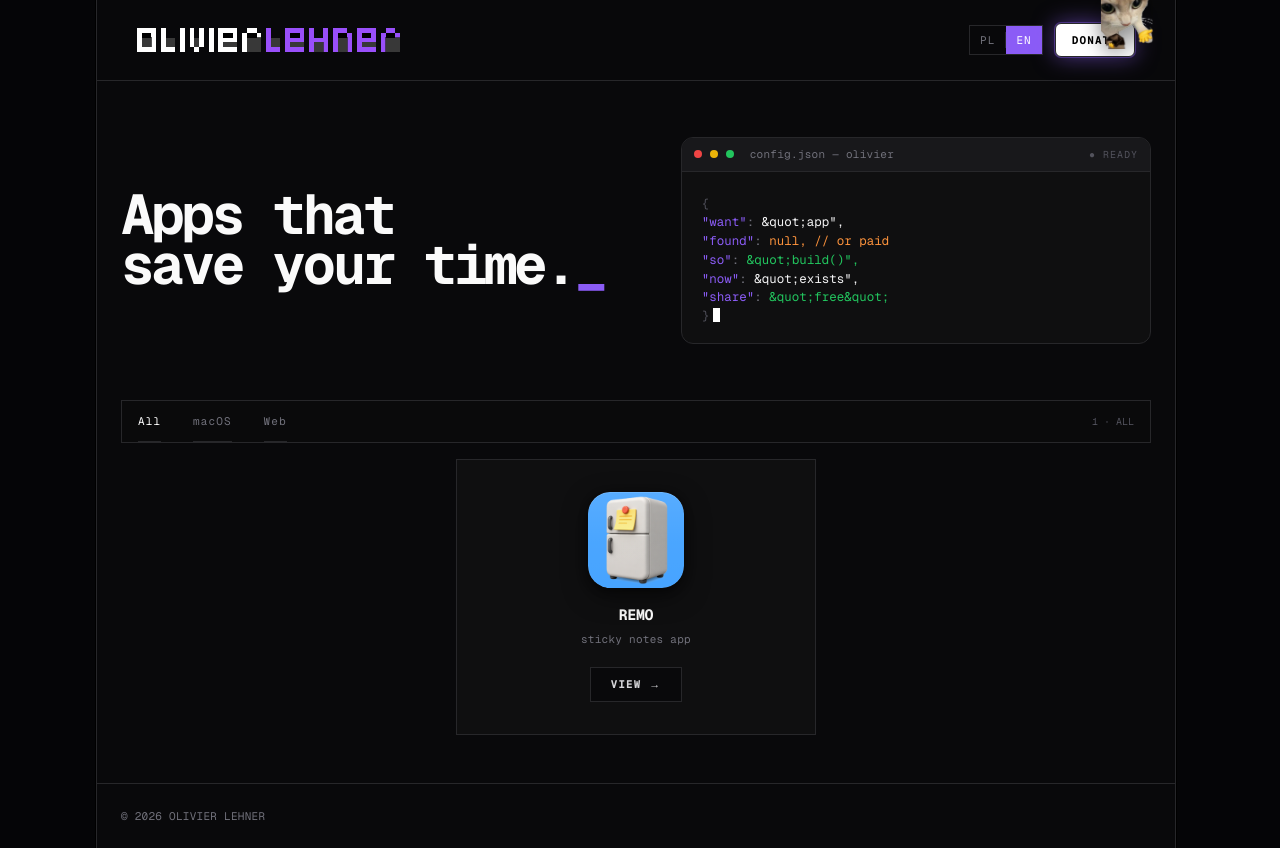
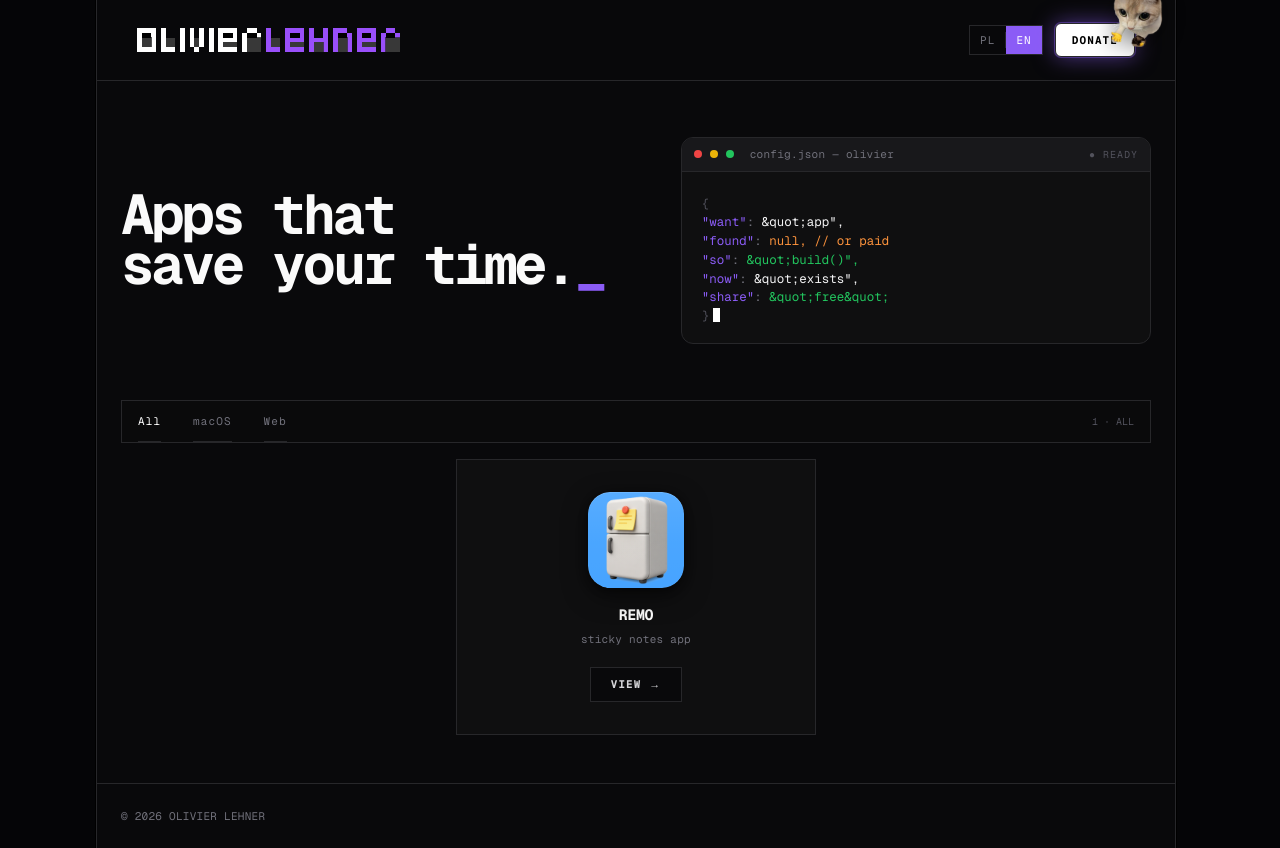
Before and after one commit to o-lehner/olivier-lehner, a Next.js app: page / in a window 1280 px wide. Built offline with nearby package versions, Linux system fonts and the light colour scheme.

Commit message:
fix: new kot image, mirrored and offset not to cover donate text
- scale-x-[-1] wrapper, moved -right-28/30, -top-32
- wrapper handles mirror, inner handles hover scale

```diff
--- a/src/components/Header.tsx
+++ b/src/components/Header.tsx
@@ -62,6 +62,7 @@ export default function Header() {
             >
               {tr("donate")}
             </button>
+            <div className="absolute -top-[32px] -right-[28px] sm:-right-[30px] w-[48px] h-[48px] sm:w-[56px] sm:h-[56px] pointer-events-none select-none z-20 scale-x-[-1] drop-shadow-[0_3px_10px_rgba(0,0,0,0.5)] animate-[kotBeg_2.8s_ease-in-out_infinite] group-hover/kot:animate-none transition-transform duration-200">
               {/* eslint-disable-next-line @next/next/no-img-element */}
               <img
                 src="/kot.png"
@@ -69,8 +70,9 @@ export default function Header() {
                 width={56}
                 height={56}
                 draggable={false}
-              className="absolute -top-[30px] -right-[18px] sm:-right-[20px] w-[48px] h-[48px] sm:w-[56px] sm:h-[56px] object-contain pointer-events-none select-none z-20 drop-shadow-[0_3px_10px_rgba(0,0,0,0.5)] animate-[kotBeg_2.8s_ease-in-out_infinite] group-hover/kot:animate-none group-hover/kot:scale-110 group-hover/kot:rotate-[8deg] group-hover/kot:-translate-y-0.5 transition-transform duration-200"
+                className="w-full h-full object-contain group-hover/kot:scale-110 group-hover/kot:rotate-[8deg] group-hover/kot:-translate-y-0.5 transition-transform duration-200"
               />
+            </div>
           </div>
           <style>{`@keyframes kotBeg { 0%,72%,100% { transform: translateY(0) rotate(0deg) } 76% { transform: translateY(-2px) rotate(-4deg) } 80% { transform: translateY(-2px) rotate(4deg) } 84% { transform: translateY(0) rotate(-2deg) } } @keyframes donateGlow { 0%,100% { box-shadow: 0 0 14px rgba(139,92,246,0.35), 0 0 0 1px rgba(139,92,246,0.25) } 50% { box-shadow: 0 0 22px rgba(139,92,246,0.55), 0 0 0 1px rgba(139,92,246,0.4) } }`}</style>
         </div>
```
Also changed, not shown: public/kot.png. Lines whose indentation alone changed are shown as unchanged.
